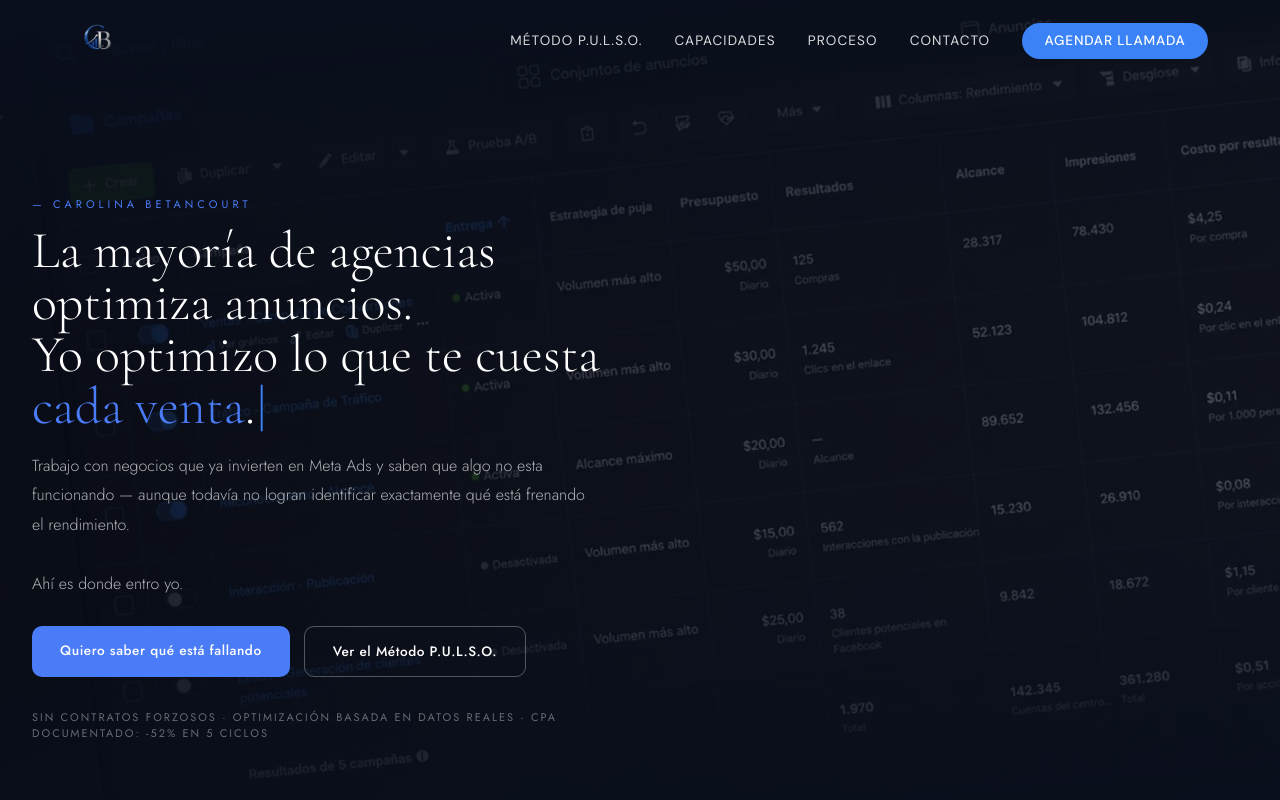
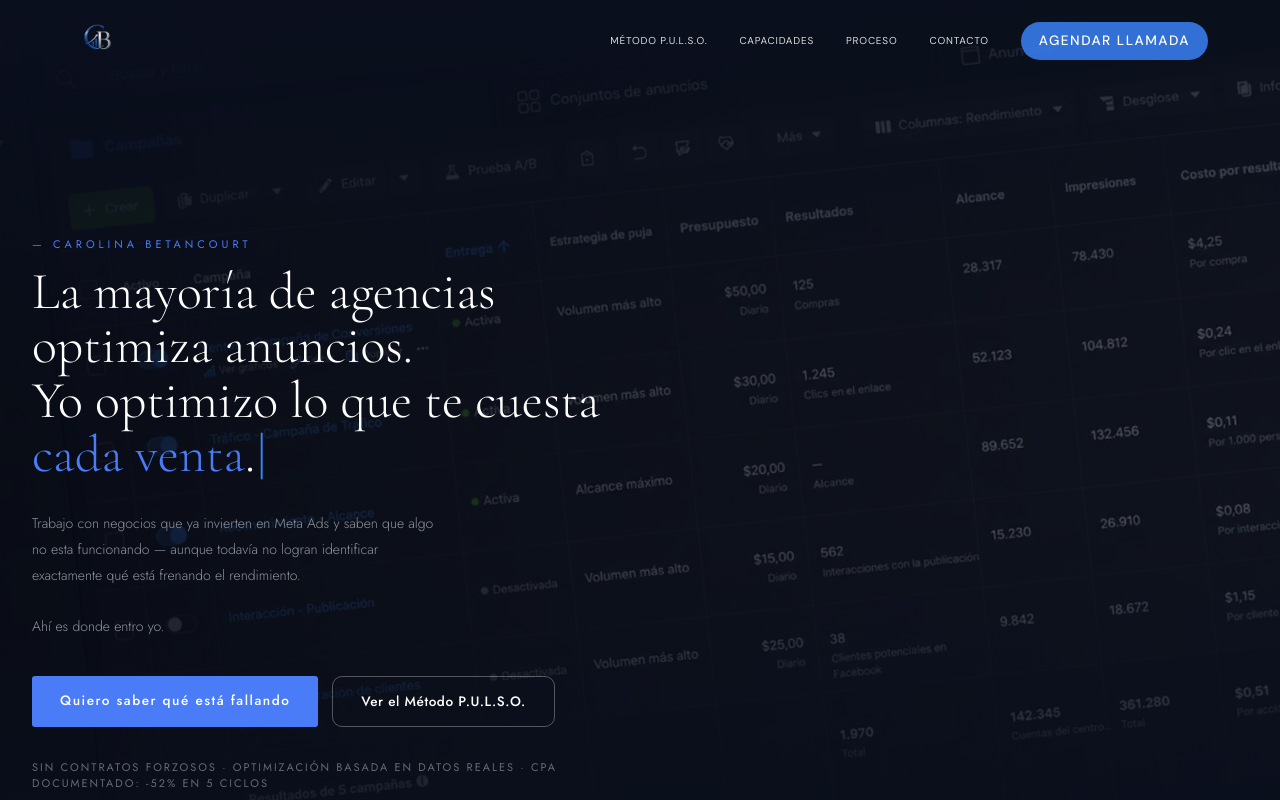
Before and after one commit to Coraline-Coder/carolina-landing, a Next.js app: page / in a window 1280 px wide. Shown: the top 800 px of the page. Built offline with nearby package versions, Linux system fonts and the light colour scheme.

Commit message:
fix: hero refinements - nav btn, spacing, subheadline, CTA

```diff
--- a/src/app/page.tsx
+++ b/src/app/page.tsx
@@ -209,7 +209,7 @@ function Navbar() {
               style={{
                 fontFamily: "'DM Sans', sans-serif",
                 fontWeight: 400,
-                fontSize: "0.85rem",
+                fontSize: "10px",
                 color: "rgba(255,255,255,0.85)",
                 letterSpacing: "0.08em",
                 textTransform: "uppercase" as const,
@@ -229,16 +229,16 @@ function Navbar() {
               fontWeight: 500,
               fontSize: "0.85rem",
               color: WHITE,
-              background: BLUE_ELECTRIC,
-              padding: "0.5rem 1.4rem",
+              background: "rgba(59,130,246,0.85)",
+              padding: "9px 18px",
               borderRadius: 100,
               textDecoration: "none",
-              letterSpacing: "0.06em",
+              letterSpacing: "1.5px",
               textTransform: "uppercase" as const,
               transition: "background 0.25s",
             }}
-            onMouseEnter={(e) => (e.currentTarget.style.background = CORE_BLUE)}
-            onMouseLeave={(e) => (e.currentTarget.style.background = BLUE_ELECTRIC)}
+            onMouseEnter={(e) => (e.currentTarget.style.background = "#3B82F6")}
+            onMouseLeave={(e) => (e.currentTarget.style.background = "rgba(59,130,246,0.85)")}
           >
             Agendar llamada
           </a>
@@ -332,7 +332,7 @@ function HeroSection() {
         flexDirection: "column",
         justifyContent: "center",
         overflow: "hidden",
-        paddingTop: "100px",
+        paddingTop: "140px",
         paddingBottom: "80px",
       }}
     >
@@ -422,9 +422,9 @@ function HeroSection() {
             fontFamily: "var(--font-cormorant)",
             fontWeight: 300,
             fontSize: isMob ? 34 : 52,
-            lineHeight: 1.0,
+            lineHeight: 1.05,
             color: "#FFFFFF",
-            marginBottom: 18,
+            marginBottom: 28,
           }}
         >
           La mayoría de agencias optimiza anuncios.<br/>
@@ -439,11 +439,12 @@ function HeroSection() {
           style={{
             fontFamily: "var(--font-jost)",
             fontWeight: 300,
-            fontSize: 16,
-            color: "rgba(255,255,255,0.68)",
-            maxWidth: 560,
+            fontSize: 14,
+            marginTop: "24px",
+            color: "rgba(156,163,175,0.90)",
+            maxWidth: 420,
             lineHeight: 1.85,
-            marginBottom: 28,
+            marginBottom: 36,
             marginLeft: isMob ? "auto" : undefined,
             marginRight: isMob ? "auto" : undefined,
           }}
@@ -476,14 +477,14 @@ function HeroSection() {
               fontWeight: 500,
               fontSize: "0.85rem",
               padding: "14px 28px",
-              borderRadius: 10,
+              borderRadius: 3,
               textDecoration: "none",
-              letterSpacing: "0.04em",
-              transition: "all 0.25s",
+              letterSpacing: "1.5px",
+              transition: "all 0.3s cubic-bezier(0.4, 0, 0.2, 1)",
               textAlign: "center",
             }}
-            onMouseEnter={function(e){e.currentTarget.style.background="#3a6ce6";e.currentTarget.style.transform="translateY(-1px)";}}
-            onMouseLeave={function(e){e.currentTarget.style.background="#4A7CF7";e.currentTarget.style.transform="none";}}
+            onMouseEnter={function(e){e.currentTarget.style.background="#2563EB";e.currentTarget.style.transform="translateY(-2px)";e.currentTarget.style.boxShadow="0 8px 24px rgba(37,99,235,0.25)";e.currentTarget.style.letterSpacing="2px";}}
+            onMouseLeave={function(e){e.currentTarget.style.background="#3B82F6";e.currentTarget.style.transform="none";e.currentTarget.style.boxShadow="none";e.currentTarget.style.letterSpacing="1.5px";}}
           >
             Quiero saber qué está fallando
           </a>
```
